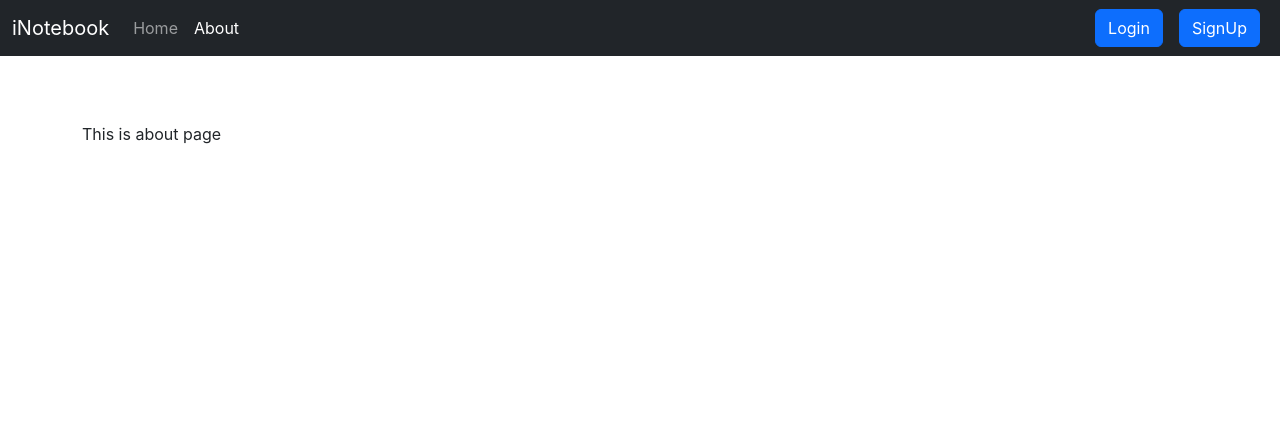
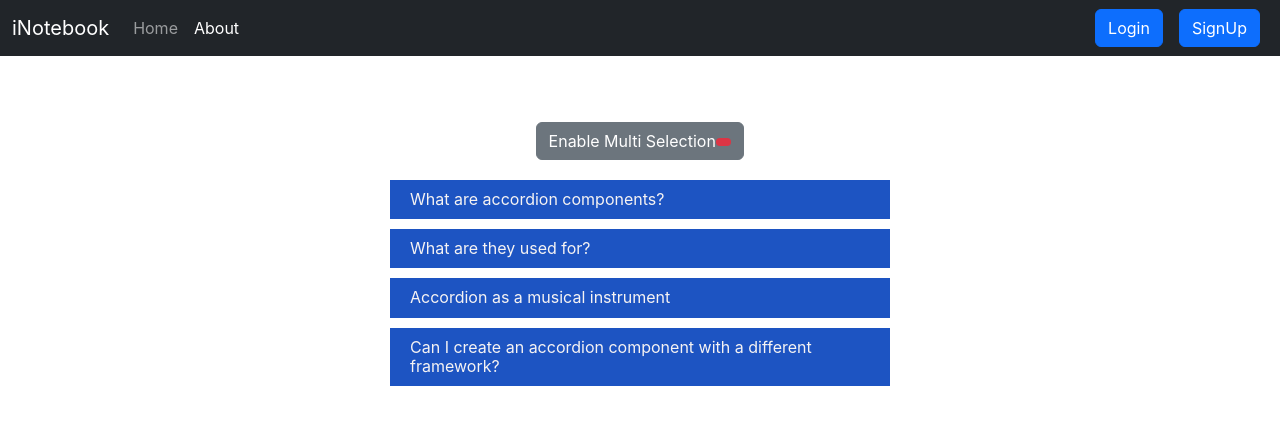
Before and after one commit to saishyam36/inotebook_app, a React (Create React App) app: page /about in a window 1280 px wide. Shown: the top 424 px of the page. Built offline with nearby package versions, Linux system fonts and the light colour scheme.

Commit message:
Accordian About

```diff
--- /dev/null
+++ b/src/App.css
@@ -0,0 +1,33 @@
+.wrapper {
+    display: flex;
+    justify-content: center;
+    align-items: center;
+    flex-direction: column;
+    gap: 20px;
+  }
+
+  .accordian {
+    width: 500px;
+  }
+
+  .accordion-item {
+    background: #1d54c2;
+    margin-bottom: 10px;
+    padding: 10px 20px;
+  }
+
+  .accordion-header {
+    color: #f6f3f3;
+    display: flex;
+    justify-content: space-between;
+    align-items: center;
+    cursor: pointer;
+  }
+
+  .accordion-body {
+    color: #f6f3f3;
+    padding: 10px 20px;
+    display: flex;
+    justify-content: space-between;
+    align-items: center;
+  }
--- a/src/App.js
+++ b/src/App.js
@@ -1,4 +1,5 @@
 import { BrowserRouter as Router, Routes, Route } from 'react-router-dom';
+import './App.css';
 import Navbar from './components/Navbar';
 import Home from './components/Home';
 import About from './components/About';
--- /dev/null
+++ b/src/accordianData.js
@@ -0,0 +1,28 @@
+const data = [
+    {
+      id  : '1',
+      question: "What are accordion components?",
+      answer:
+        "Accordion components are user interface elements used for organizing and presenting content in a collapsible manner. They typically consist of a header, content, and an expand/collapse action.",
+    },
+    {
+      id  : '2',
+      question: "What are they used for?",
+      answer:
+        "They are commonly employed in various contexts, including FAQs, product descriptions, navigation menus, settings panels, and data tables, to save screen space and provide a structured and user-friendly interface for presenting information or options.",
+    },
+    {
+      id  : '3',
+      question: "Accordion as a musical instrument",
+      answer:
+        "The accordion is a musical instrument with a keyboard and bellows. It produces sound by air passing over reeds when the player expands or compresses the bellows, used in various music genres.",
+    },
+    {
+      id  : '4',
+      question: "Can I create an accordion component with a different framework?",
+      answer:
+        "Yes of course, it is very possible to create an accordion component with another framework.",
+    },
+  ];
+
+  export default data;
--- a/src/components/About.js
+++ b/src/components/About.js
@@ -1,10 +1,62 @@
-import React from 'react'
+import React, { useState } from 'react'
+import data from '../accordianData';
 
 const About = () => {
+  const [selected, setSelected] = useState(null);
+  const [enableMultiSelection, setEnableMultiSelection] = useState(false);
+  const [multipleSelected, setMultipleSelected] = useState([]);
+
+  const handleClick = (getCurrentId) => {
+    setSelected(getCurrentId)
+  }
+
+  const handleMultiSelection = (getCurrentId) => {
+    let itemsInMultple = [...multipleSelected];
+    const indexOfCurrentId = itemsInMultple.indexOf(getCurrentId);
+    if (indexOfCurrentId === -1) {
+      itemsInMultple.push(getCurrentId)
+    } else {
+      itemsInMultple.splice(indexOfCurrentId, 1)
+    }
+    setMultipleSelected(itemsInMultple)
+  }
+
 
   return (
-    <div>
-      This is about page
+    <div className="wrapper">
+      <button type='button' className="btn btn-secondary" onClick={() => setEnableMultiSelection(!enableMultiSelection)}>Enable Multi Selection
+        {enableMultiSelection ? <span className="badge text-bg-success"> </span>
+          : <span className="badge text-bg-danger"> </span>}
+      </button>
+      <div className="accordian">
+        {
+          data && data.length > 0 ?
+            data.map(dataItem => (
+              <div className="accordion-item" key={dataItem.id}>
+                <h2 className="accordion-header">
+                  <button onClick={enableMultiSelection ? () => handleMultiSelection(dataItem.id) : () => handleClick(dataItem.id)} className="accordion-button" type="button" data-bs-toggle="collapse" data-bs-target="#collapseOne" aria-expanded="true" aria-controls="collapseOne">
+                    {dataItem.question}
+                  </button>
+                </h2>
+                {
+                  enableMultiSelection ? multipleSelected.indexOf(dataItem.id) !== -1 &&
+                    (<div id={dataItem.answer} className="accordion-collapse collapse show" data-bs-parent="#accordionExample">
+                      <div className="accordion-body">
+                        <strong>{dataItem.answer}</strong>
+                      </div>
+                    </div>)
+                    : selected === dataItem.id &&
+                    (<div id={dataItem.answer} className="accordion-collapse collapse show" data-bs-parent="#accordionExample">
+                      <div className="accordion-body">
+                        <strong>{dataItem.answer}</strong>
+                      </div>
+                    </div>)
+                }
+              </div>
+            ))
+            : <div>No Data About noteBook!</div>
+        }
+      </div>
     </div>
   )
 }
```
